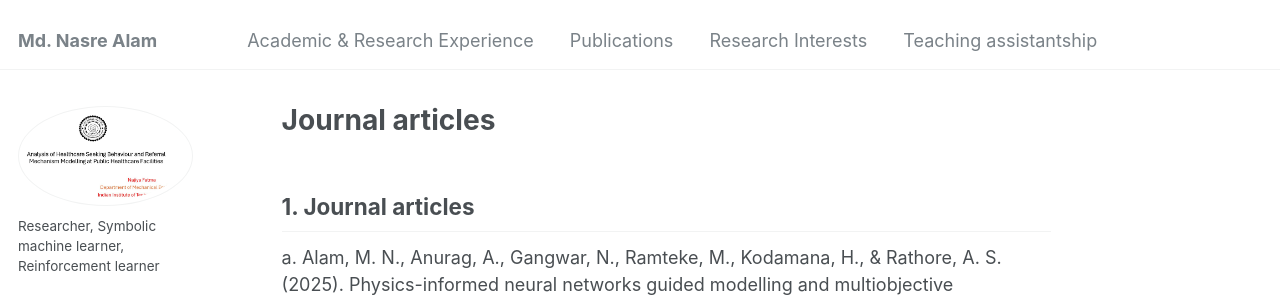
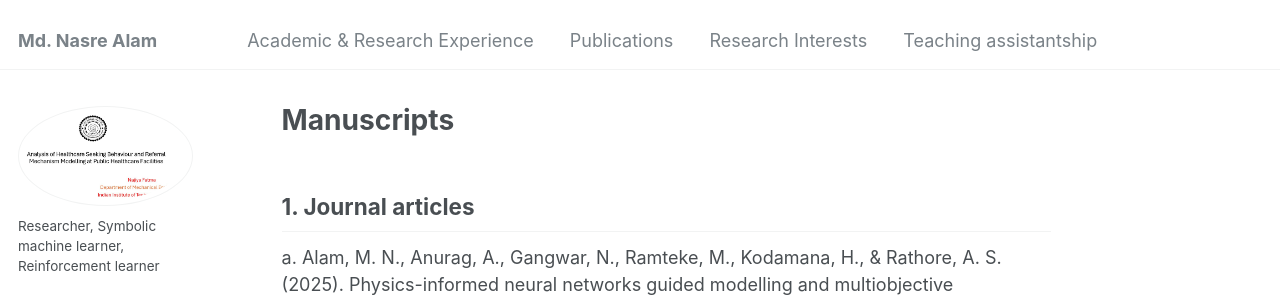
Before and after one commit to mdnasreiit/mdnasreiit.github.io, a Jekyll site: the page built from _pages/markdown.md, in a window 1280 px wide and 900 px high. Shown: the top 297 px of the window. Built offline with Jekyll 4.4.1, drawn with Linux system fonts in a browser that asks for light colours; some web fonts are replaced; our own code applies the rules of GitHub Pages for plain Markdown files; part of the change alters nothing that is shown.

Commit message:
Update markdown.md

```diff
--- a/_pages/markdown.md
+++ b/_pages/markdown.md
@@ -1,6 +1,6 @@
 ---
 permalink: /markdown/
-#title: "Manuscripts"
+title: "Manuscripts"
 author_profile: true
 redirect_from:
   - /md/
```
